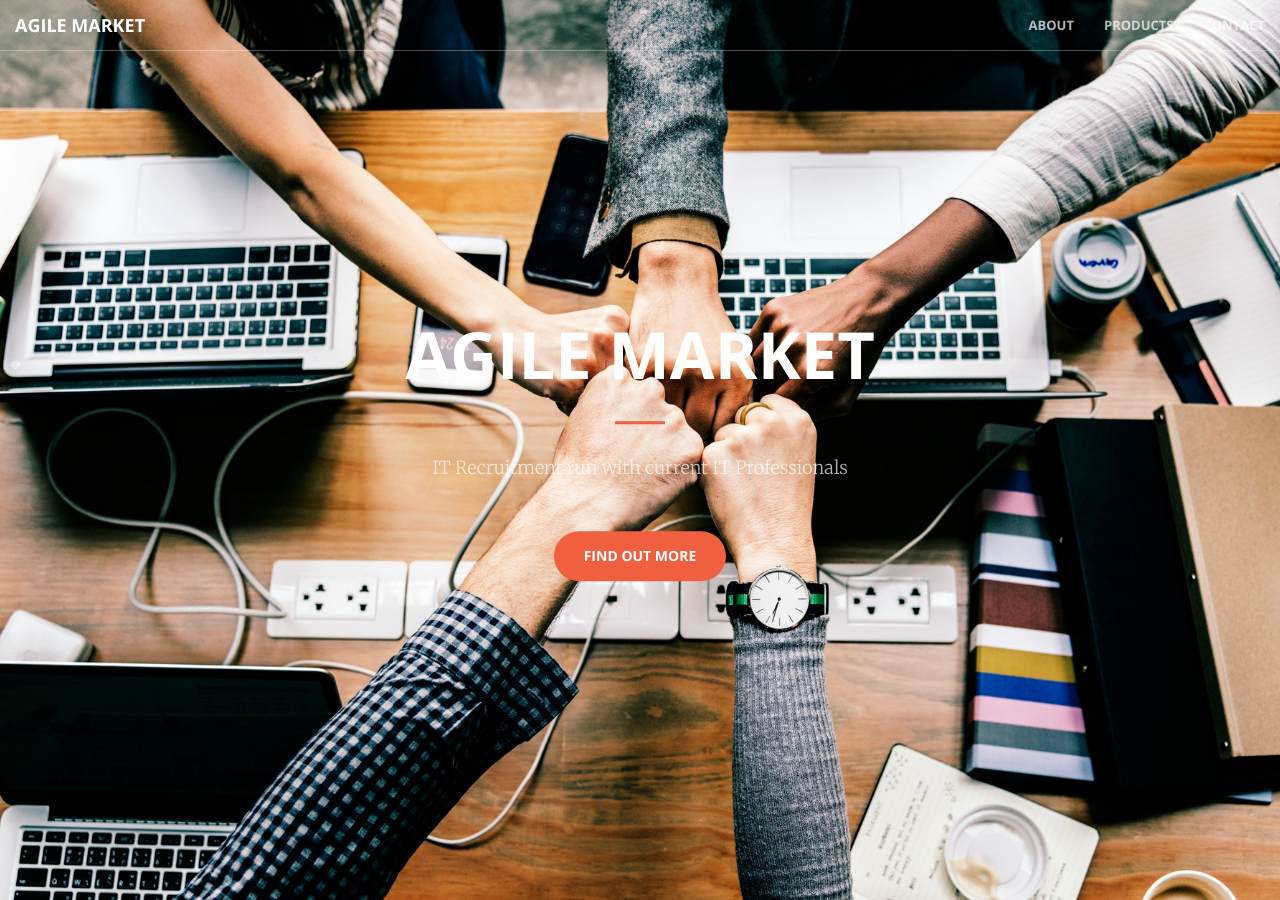
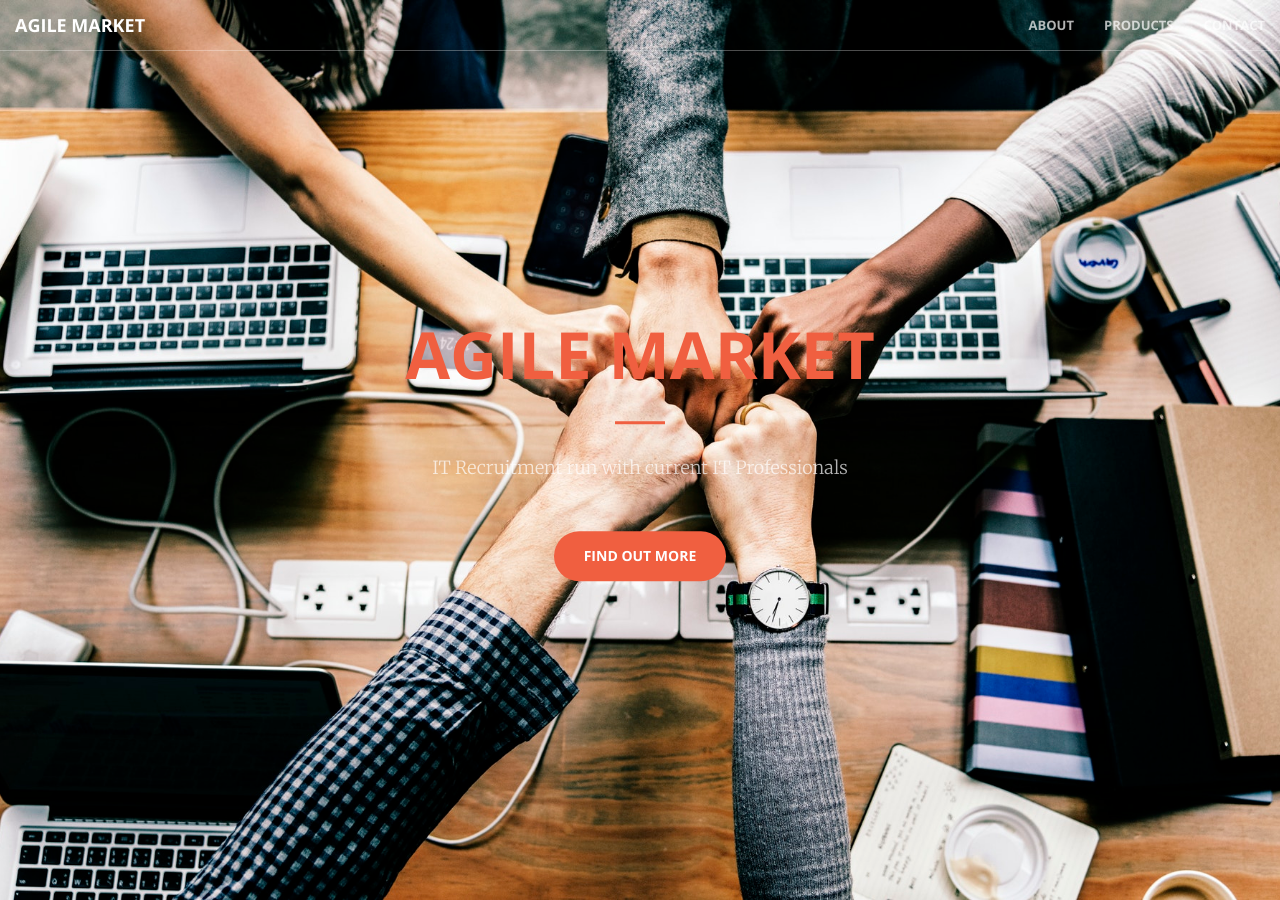
Before and after one commit to joecity/agilemarket, a Jekyll site: the page built from index.html, in a window 1280 px wide and 900 px high. Built offline with Jekyll 4.4.1, drawn with Linux system fonts in a browser that asks for light colours.

Commit message:
Updating title to orange

```diff
--- a/_sass/_base.scss
+++ b/_sass/_base.scss
@@ -157,7 +157,7 @@ header {
     background-position: center;
     background-image: url('../img/header.jpg');
     text-align: center;
-    color: white;
+    color: #F05F40;
     .header-content {
         position: relative;
         text-align: center;
```
